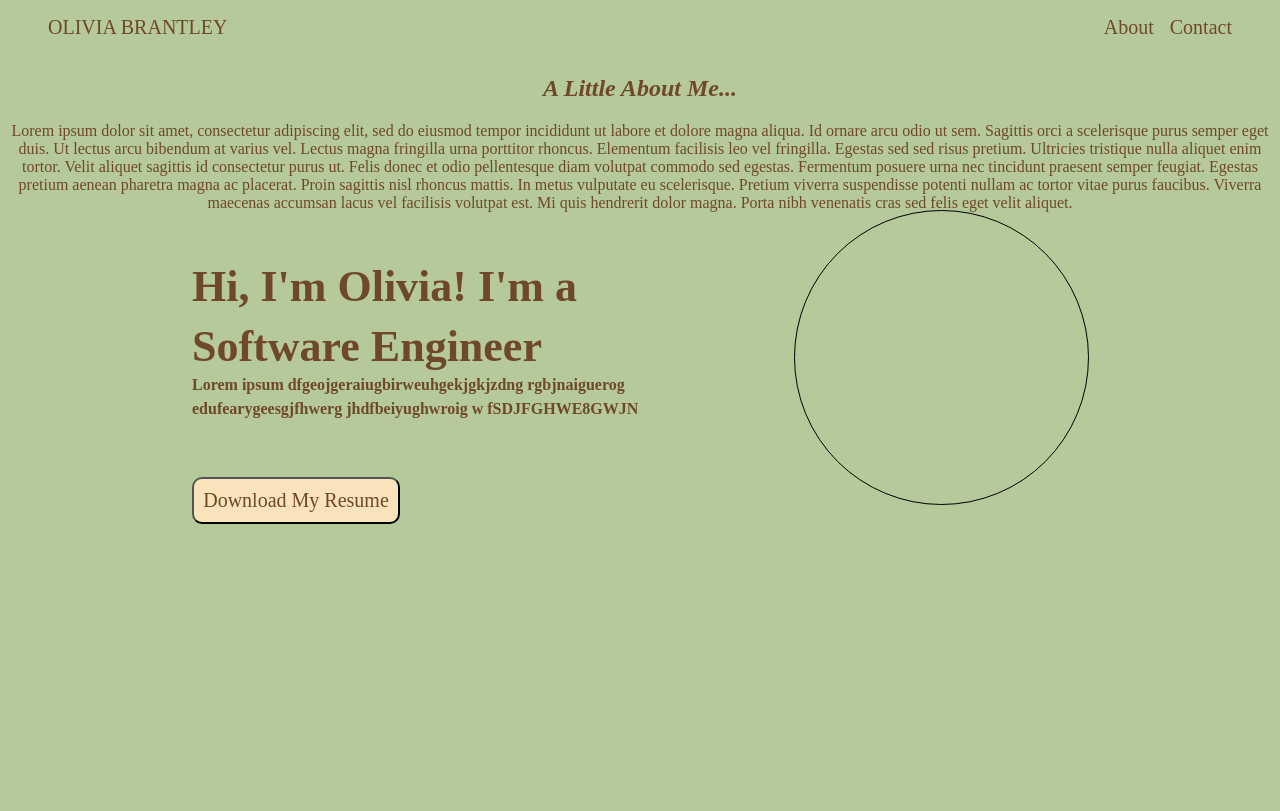
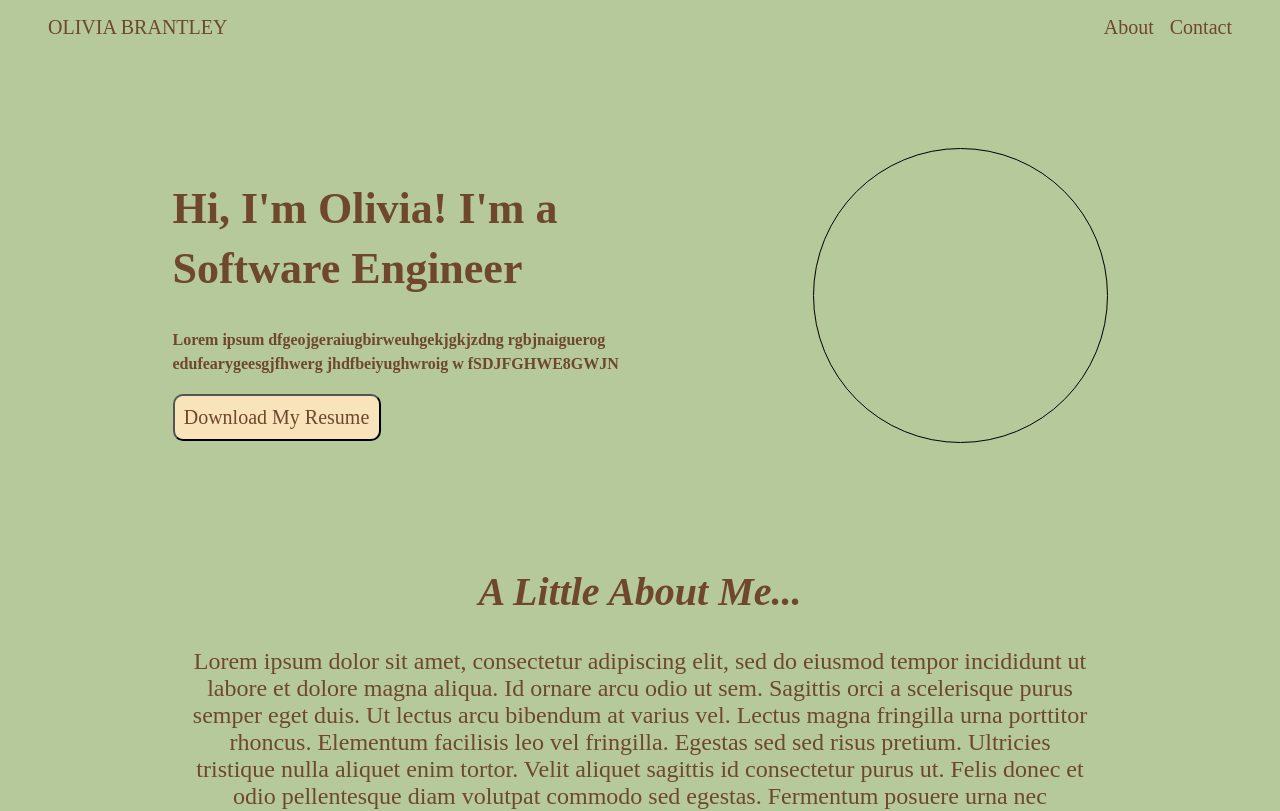
Before and after one commit to olvbrntly/personal-site, a React (Create React App) app: page / in a window 1280 px wide. Shown: the top 811 px of the page. Built offline with nearby package versions, Linux system fonts and the light colour scheme.

Commit message:
changed from absolute positioning to flex

```diff
--- a/src/index.css
+++ b/src/index.css
@@ -1,6 +1,8 @@
 :root{
    --color-one: #B5C99A; /* background color --- green */
    --color-two: #6f482b; /* font color --- brown */
+   --color-three: #eaa534;
+   --color-four:#cd581b;
 }
 
 *{
@@ -16,7 +18,7 @@ body {
   background-color: var(--color-one);
 }
 
-/* ----------HEADER---------- */
+/* ---------- HEADER ---------- */
 .header{
   display:flex;
   justify-content: space-between;
@@ -35,20 +37,22 @@ body {
   gap:1em;
 }
 
-/*---------- Intro Panel---------- */
+/*---------- Intro Panel ---------- */
 
 .intro-panel{
   text-align: left;
+  display:flex;
+  justify-content: center;
+  align-items: center;
+  height:30em;
+  gap:10em;
+}
 
+.intro-panel-right{
+  width:30em;
 }
 
 .intro{
-  position: absolute;
-  width: 506px;
-  height: 105px;
-  left: 15%;
-  top: 228px;
-
   font-family: 'Heebo';
   font-style: normal;
   font-weight: 700;
@@ -58,7 +62,7 @@ body {
 
 
 .intro-sub{
-  position: absolute;
+
   width: 497px;
   height: 66px;
   left: 15%;
@@ -75,8 +79,6 @@ body {
 }
 
 .intro-resume-button{
-
-position: absolute;
   width: 208px;
   height: 47px;
   left: 15%;
@@ -95,7 +97,7 @@ line-height: 29px;
 
 .info-panel-photo{
 
-position: absolute;
+
 width: 293px;
 height: 293px;
 left: 62%;
@@ -104,3 +106,14 @@ border:1px solid black;
 border-radius: 100%;
 
 }
+
+
+ /* ---------- About Section ----------- */
+.about-title{
+  font-size: 2.5em;
+}
+
+.about-info{
+  font-size: 1.5em;
+  margin: 0 15% 5% 15%;
+}
```
Lines whose indentation alone changed are shown as unchanged.
